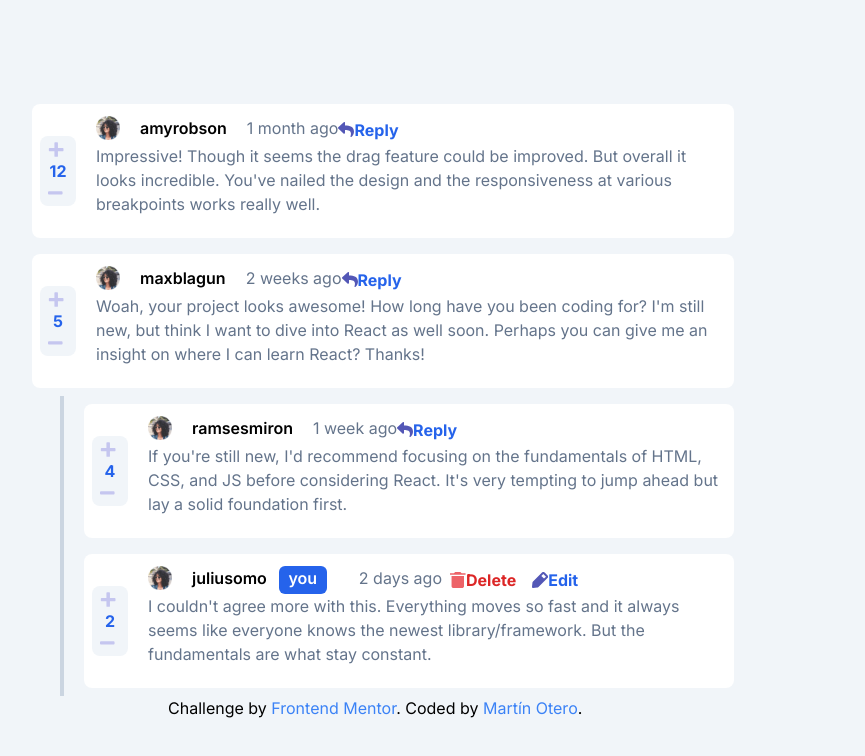
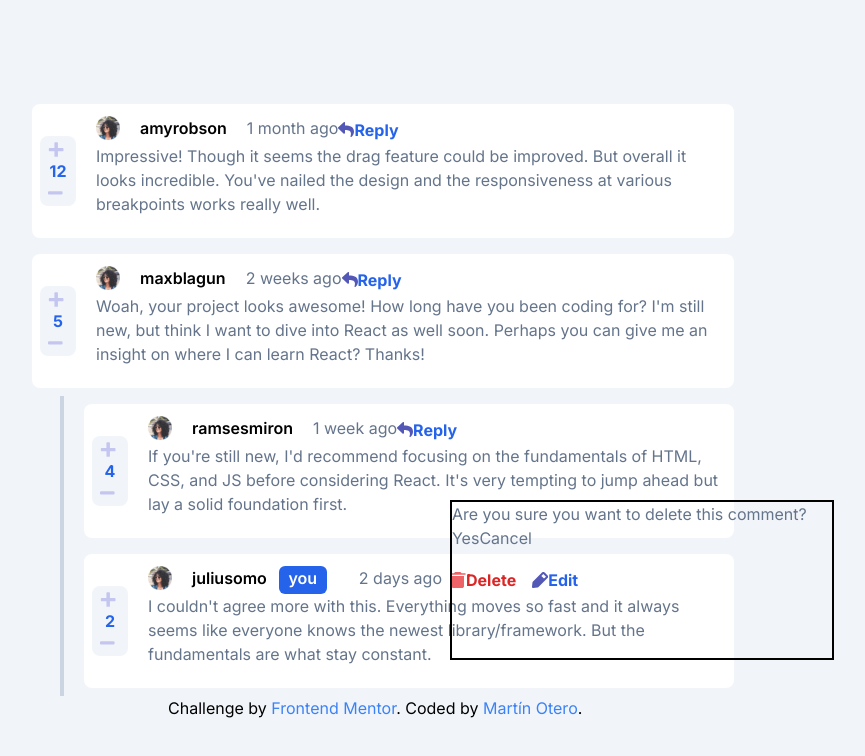
Before and after one commit to C0d3Drak3/interactive-comments, a Next.js app: page / in a window 1280 px wide. Both pictures are taken after a click on the button "Delete". Shown: the top 756 px of the page, without its empty margins (257-1122 px from the left). Built offline with nearby package versions, Linux system fonts and the light colour scheme.

Commit message:
handleEditDelete

```diff
--- a/src/app/components/comment.js
+++ b/src/app/components/comment.js
@@ -12,10 +12,11 @@ import deleteIco from "../../../images/icon-delete.svg";
 const Comment = ({
   comment,
   currentUser,
-  replyingTo,
   onReply,
   onSendReply,
   parentCommentId,
+  onEditComment,
+  onDeleteComment,
 }) => {
   const [replyText, setReplyText] = useState("");
   const userImg = "." + comment.user.image.png;
@@ -26,18 +27,36 @@ const Comment = ({
   const [isReplying, setIsReplying] = useState(false); //Reply, estado para manejar el cuadro de respuesta
   const [editing, setEditing] = useState(false);
   const [editedContent, setEditedContent] = useState(comment.content);
+  const [showModal, setShowModal] = useState(false);
 
   const handleEdit = () => {
     setEditing(true);
   };
 
   const handleSaveEdit = () => {
-    // Lógica para guardar la edición del comentario
+    console.log("Edicion del mensaje a:" + editedContent);
+    // Llamar a la función proporcionada desde Comments para guardar la edición del comentario
+    onEditComment(comment.id, editedContent);
+
+    // Cerrar el cuadro de edición
     setEditing(false);
   };
 
   const handleDelete = () => {
     // Lógica para eliminar el comentario
+    setShowModal(true);
+  };
+
+  const handleConfirmDelete = () => {
+    // Llamar a la función proporcionada para eliminar el comentario
+    onDeleteComment(comment.id);
+    // Cerrar el modal después de confirmar el delete
+    setShowModal(false);
+  };
+
+  const handleCancelDelete = () => {
+    // Cerrar el modal sin eliminar el comentario
+    setShowModal(false);
   };
 
   const handleReply = () => {
@@ -72,7 +91,6 @@ const Comment = ({
     // Limpiar el texto de la respuesta después de enviarla
     setReplyText("");
     // Cerrar el cuadro de respuesta
-    //onReply(null);
     setIsReplying(false);
   };
 
@@ -152,6 +170,14 @@ const Comment = ({
                   >
                     Delete
                   </button>
+                  {/* Renderizar el modal de confirmación */}
+                  {showModal && (
+                    <div className="absolute z-10 border-2 border-black w-96 h-40">
+                      <p>Are you sure you want to delete this comment?</p>
+                      <button onClick={handleConfirmDelete}>Yes</button>
+                      <button onClick={handleCancelDelete}>Cancel</button>
+                    </div>
+                  )}
                 </div>
                 <div className="  flex flex-row items-center place-self-end  h-7 mx-2">
                   <Image
--- a/src/app/components/comments.js
+++ b/src/app/components/comments.js
@@ -7,6 +7,7 @@ const Comments = () => {
   const { getItem, setItem } = useLocalStorage("myData");
   const [currentUser, setCurrentUser] = useState(null);
   const [comments, setComments] = useState([]);
+  const [replyingTo, setReplyingTo] = useState(null);
 
   useEffect(() => {
     const data = getItem();
@@ -14,9 +15,78 @@ const Comments = () => {
       setCurrentUser(data.currentUser);
       setComments(data.comments);
     }
-  }, []); // <- Arreglo de dependencias vacío
+  }, []);
 
-  const [replyingTo, setReplyingTo] = useState(null);
+  const handleEditComment = (commentId, editedContent) => {
+    // Buscar el comentario en el array de comentarios
+    const updatedComments = comments.map((comment) => {
+      if (comment.id === commentId) {
+        // Si se encuentra el comentario, actualizar su contenido
+        return {
+          ...comment,
+          content: editedContent,
+        };
+      } else if (comment.replies) {
+        // Si el comentario tiene respuestas, buscar en ellas
+        const updatedReplies = comment.replies.map((reply) => {
+          if (reply.id === commentId) {
+            // Si se encuentra el comentario dentro de las respuestas, actualizar su contenido
+            return {
+              ...reply,
+              content: editedContent,
+            };
+          }
+          return reply;
+        });
+        // Devolver el comentario actualizado con las respuestas actualizadas
+        return {
+          ...comment,
+          replies: updatedReplies,
+        };
+      }
+      return comment;
+    });
+
+    // Actualizar el estado de los comentarios con los comentarios actualizados
+    setComments(updatedComments);
+
+    // Guardar los comentarios actualizados en el localStorage
+    setItem({
+      ...getItem(),
+      comments: updatedComments,
+    });
+  };
+
+  const handleDeleteComment = (commentId) => {
+    // Find the comment to delete
+    const updatedComments = comments
+      .map((comment) => {
+        if (comment.id === commentId) {
+          // If the comment matches the ID, return null to mark it for deletion
+          return null;
+        } else if (comment.replies) {
+          // Check if the comment has replies and search for the comment to delete
+          const updatedReplies = comment.replies.map((reply) => {
+            if (reply.id === commentId) {
+              // If the reply matches the ID, return null to mark it for deletion
+              return null;
+            }
+            return reply;
+          });
+          // Return the comment with updated replies
+          return {
+            ...comment,
+            replies: updatedReplies.filter((reply) => reply !== null),
+          };
+        }
+        return comment;
+      })
+      .filter((comment) => comment !== null); // Remove marked comments
+
+    // Update the comments state and save to localStorage
+    setComments(updatedComments);
+    setItem({ currentUser, comments: updatedComments });
+  };
 
   const handleReply = (username) => {
     setReplyingTo(username);
@@ -53,10 +123,11 @@ const Comments = () => {
             key={comment.id}
             comment={comment}
             currentUser={currentUser}
-            replyingTo={replyingTo}
             parentCommentId={comment.id}
             onReply={handleReply}
             onSendReply={handleSendReply}
+            onEditComment={handleEditComment}
+            onDeleteComment={handleDeleteComment}
           />
           {comment.replies.length > 0 ? (
             <div className="flex  flex-col">
@@ -69,10 +140,11 @@ const Comments = () => {
                       key={reply.id}
                       comment={reply}
                       currentUser={currentUser}
-                      replyingTo={reply.replyingTo}
                       parentCommentId={comment.id}
                       onReply={handleReply}
                       onSendReply={handleSendReply}
+                      onEditComment={handleEditComment}
+                      onDeleteComment={handleDeleteComment}
                     />
                   </div>
                 </div>
```
